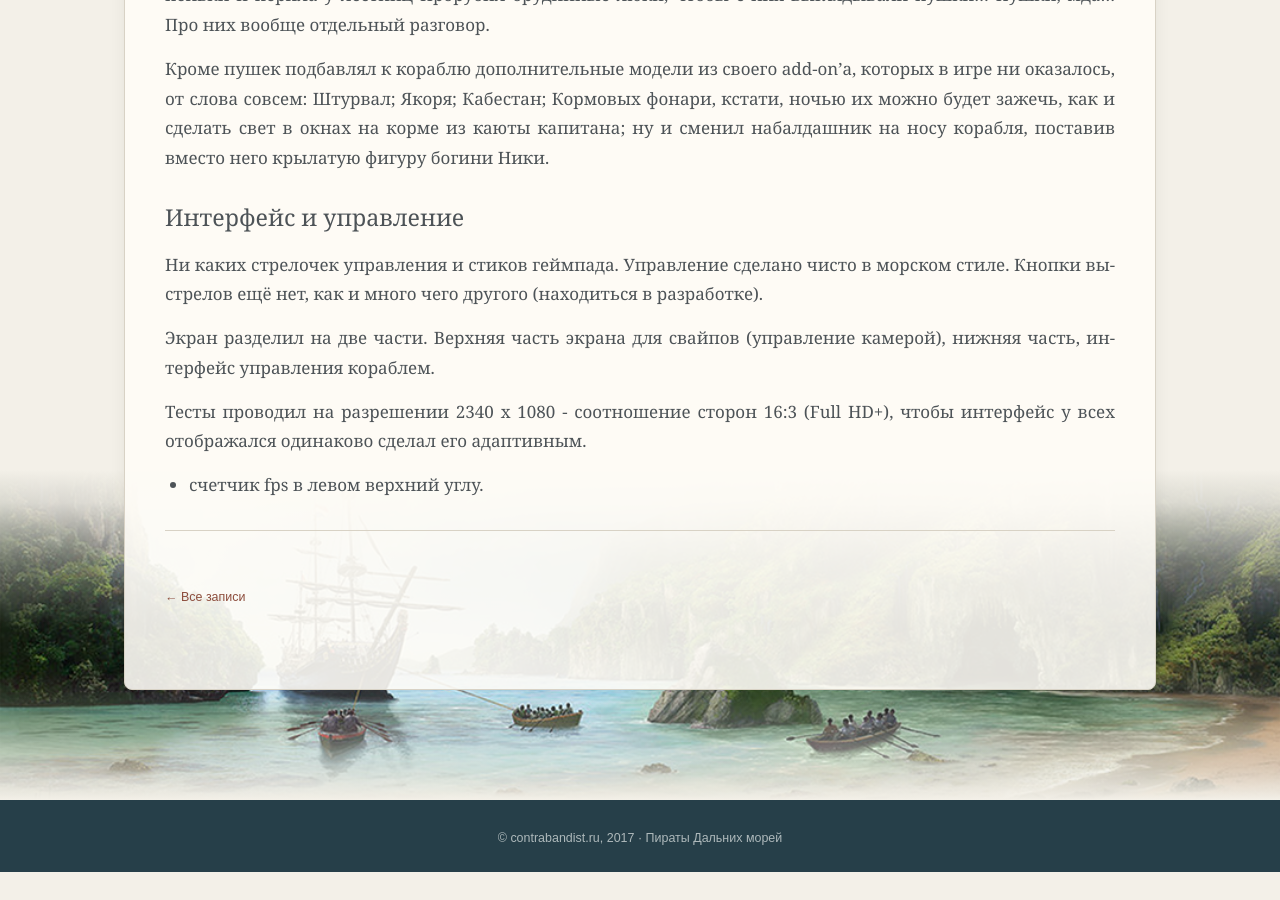
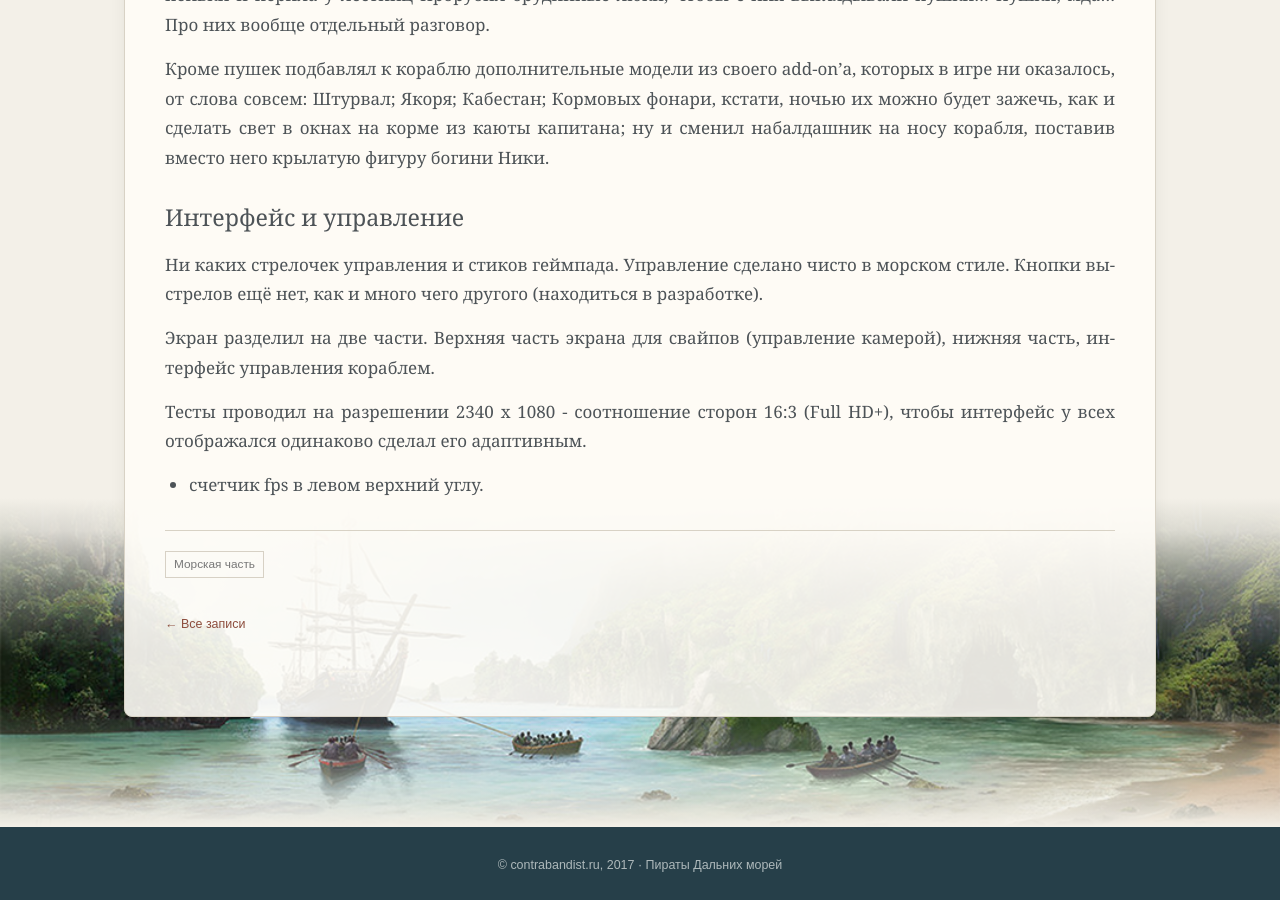
Before and after one commit to tislic/SeaDogsPort, a Jekyll site: the page built from _posts/2026-09-13-v001-morskaya-chast-next-gen.md, in a window 1280 px wide and 900 px high, scrolled down 2013 px. Built offline with Jekyll 4.4.1, drawn with Linux system fonts in a browser that asks for light colours; comment, search, counter and statistics services are not loaded; before the commit the page ends 2885 px from its top, so only the background shows below that.

Commit message:
Update 2026-09-13-v001-morskaya-chast-next-gen.md

```diff
--- a/_posts/2026-09-13-v001-morskaya-chast-next-gen.md
+++ b/_posts/2026-09-13-v001-morskaya-chast-next-gen.md
@@ -4,6 +4,7 @@ title: "Морская часть 0.01 — Next Gen"
 version: "Бета v0.01"
 date: 2026-09-13 18:45:00 +0300
 excerpt: Аргх! Кто здесь? А это ты морской волчара... Слышал кому-то не терпится отправиться к далеким берегам Хайрока, Скалшораз и Гранда Авилии."
+tags: [Морская часть]
 image: /assets/images/morskaya-chast-001-next-gen-port-ship.png
 ---
 
```
